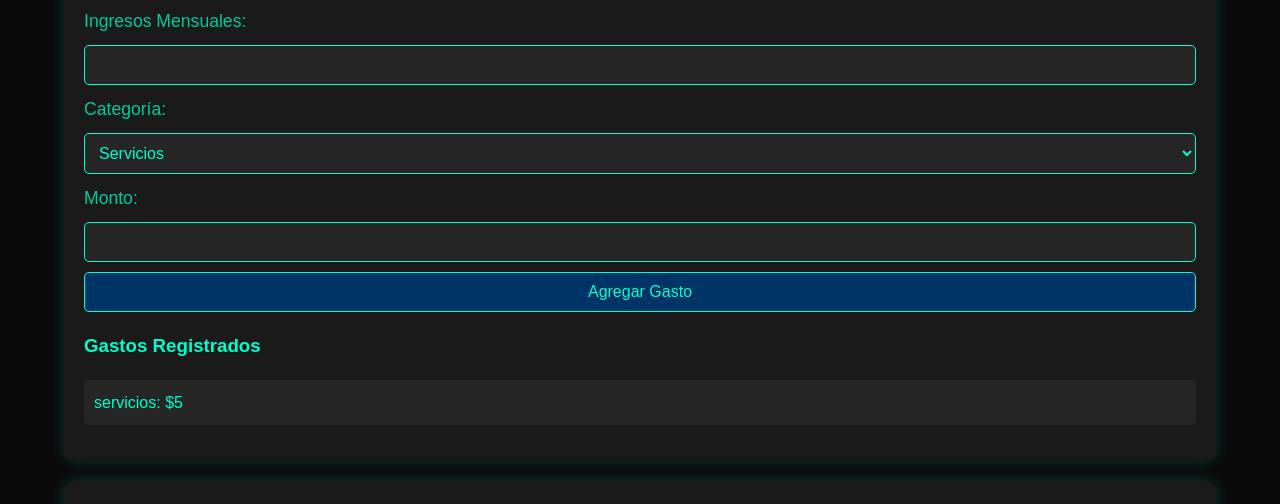
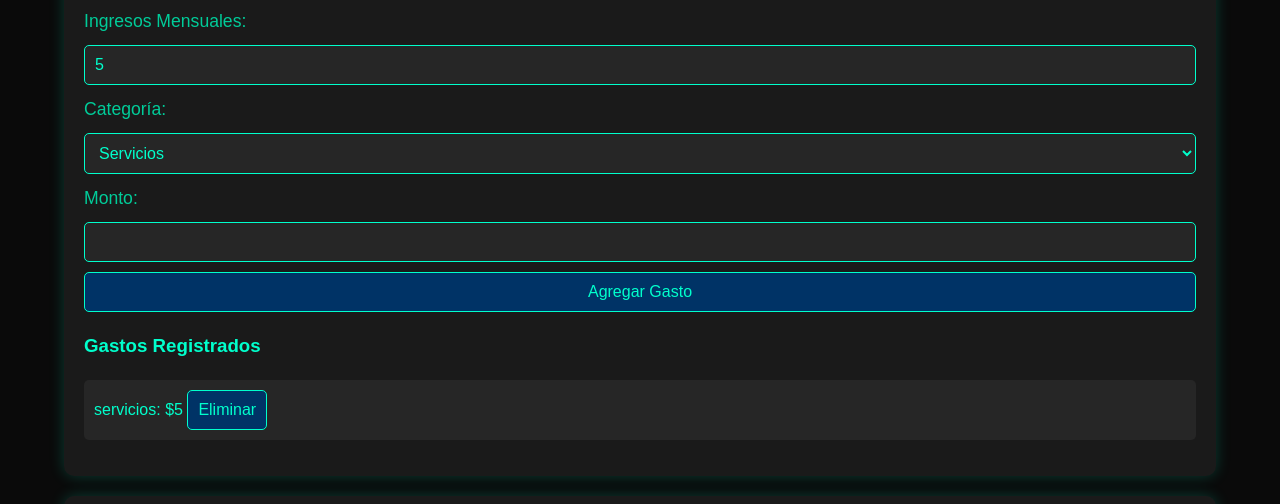
Before and after one commit to MarcosGallinger/denmar, a plain HTML site: page index.html in a window 1280 px wide. Both pictures are taken after typing "5", "5" into the empty fields and a click on the button "Agregar Gasto". Shown: the part 296-800 px from the top of the page. Drawn offline with nearby package versions, Linux system fonts and the light colour scheme.

Commit message:
Actualizacion

```diff
--- a/index.html
+++ b/index.html
@@ -142,6 +142,12 @@
                 <p id="ahorro-mensual"></p>
             </div>
         </section>
+
+        <!-- Sección de Recomendaciones de IA -->
+        <section id="recomendaciones-ia">
+            <h2>Recomendaciones de IA</h2>
+            <!-- Aquí se mostrarán las recomendaciones -->
+        </section>
     </main>
 
     <footer>
@@ -151,6 +157,6 @@
     </footer>
 
     <script src="https://cdn.jsdelivr.net/npm/chart.js"></script>
-    <script src="javascripts/scripts.js"></script>
+    <script type="module" src="javascripts/scripts.js"></script>
 </body>
 </html>
--- /dev/null
+++ b/javascripts/ia.js
@@ -0,0 +1,70 @@
+// ia.js - Lógica de IA para reducir gastos
+
+// Función para analizar gastos y generar recomendaciones
+function analizarGastos(gastos, ingresos) {
+    const categorias = {
+        servicios: 0,
+        transporte: 0,
+        alimentacion: 0,
+        tarjeta: 0,
+        educacion: 0,
+        salud: 0,
+        ocio: 0,
+        otros: 0,
+    };
+
+    // Calcular el total gastado por categoría
+    gastos.forEach(gasto => {
+        categorias[gasto.categoria] += gasto.monto;
+    });
+
+    // Calcular el porcentaje de gastos por categoría
+    const porcentajes = {};
+    for (const categoria in categorias) {
+        porcentajes[categoria] = (categorias[categoria] / ingresos) * 100;
+    }
+
+    // Generar recomendaciones basadas en reglas
+    const recomendaciones = [];
+    if (porcentajes.servicios > 15) {
+        recomendaciones.push("Considera reducir gastos en servicios. Revisa tus suscripciones y elimina las que no uses.");
+    }
+    if (porcentajes.transporte > 10) {
+        recomendaciones.push("Podrías ahorrar en transporte usando opciones más económicas o compartiendo viajes.");
+    }
+    if (porcentajes.alimentacion > 20) {
+        recomendaciones.push("Intenta cocinar en casa más seguido para reducir gastos en alimentación.");
+    }
+    if (porcentajes.tarjeta > 30) {
+        recomendaciones.push("Revisa tus deudas de tarjeta y considera consolidarlas o refinanciarlas.");
+    }
+    if (porcentajes.ocio > 15) {
+        recomendaciones.push("Reduce gastos en ocio. Busca actividades gratuitas o de bajo costo.");
+    }
+    if (porcentajes.otros > 10) {
+        recomendaciones.push("Revisa tus gastos en 'otros'. Identifica áreas donde puedas recortar.");
+    }
+
+    return recomendaciones;
+}
+
+// Función para mostrar recomendaciones en la interfaz
+function mostrarRecomendaciones(recomendaciones) {
+    const contenedorRecomendaciones = document.getElementById('recomendaciones-ia');
+    contenedorRecomendaciones.innerHTML = '<h3>Recomendaciones de IA</h3>';
+
+    if (recomendaciones.length === 0) {
+        contenedorRecomendaciones.innerHTML += '<p>¡Tus gastos están bien balanceados! Sigue así.</p>';
+    } else {
+        const lista = document.createElement('ul');
+        recomendaciones.forEach(recomendacion => {
+            const item = document.createElement('li');
+            item.textContent = recomendacion;
+            lista.appendChild(item);
+        });
+        contenedorRecomendaciones.appendChild(lista);
+    }
+}
+
+// Exportar funciones para usarlas en scripts.js
+export { analizarGastos, mostrarRecomendaciones };
--- a/javascripts/scripts.js
+++ b/javascripts/scripts.js
@@ -1,3 +1,8 @@
+// scripts.js - Archivo principal de JavaScript
+
+// Importar funciones de IA
+import { analizarGastos, mostrarRecomendaciones } from './ia.js';
+
 // Datos iniciales
 let ingresos = 0;
 let gastos = [];
@@ -18,9 +23,9 @@ function cargarDatos() {
         // Mostrar gastos en la lista
         const listaGastos = document.getElementById('lista-gastos').querySelector('ul');
         listaGastos.innerHTML = ''; // Limpiar lista
-        gastos.forEach(gasto => {
+        gastos.forEach((gasto, index) => {
             const nuevoGasto = document.createElement('li');
-            nuevoGasto.textContent = `${gasto.categoria}: $${gasto.monto}`;
+            nuevoGasto.innerHTML = `${gasto.categoria}: $${gasto.monto} <button data-index="${index}">Eliminar</button>`;
             listaGastos.appendChild(nuevoGasto);
         });
 
@@ -35,6 +40,10 @@ function cargarDatos() {
 
         // Actualizar gráfico de gastos
         actualizarGrafico();
+
+        // Mostrar recomendaciones de IA
+        const recomendaciones = analizarGastos(gastos, ingresos);
+        mostrarRecomendaciones(recomendaciones);
     }
 }
 
@@ -50,10 +59,22 @@ function guardarDatos() {
     localStorage.setItem('finanzasData', JSON.stringify(datos));
 }
 
+// Función para eliminar un gasto
+function eliminarGasto(index) {
+    gastos.splice(index, 1); // Eliminar el gasto del array
+    guardarDatos(); // Guardar los datos actualizados
+    cargarDatos(); // Recargar la lista de gastos
+}
+
 // Registrar ingresos y gastos
 document.getElementById('gastos-form').addEventListener('submit', function (e) {
     e.preventDefault();
-    ingresos = parseFloat(document.getElementById('ingresos').value);
+
+    // Solo cargar ingresos si no se han cargado previamente
+    if (ingresos === 0) {
+        ingresos = parseFloat(document.getElementById('ingresos').value);
+    }
+
     const categoria = document.getElementById('categoria').value;
     const monto = parseFloat(document.getElementById('monto').value);
 
@@ -61,15 +82,30 @@ document.getElementById('gastos-form').addEventListener('submit', function (e) {
 
     const listaGastos = document.getElementById('lista-gastos').querySelector('ul');
     const nuevoGasto = document.createElement('li');
-    nuevoGasto.textContent = `${categoria}: $${monto}`;
+    nuevoGasto.innerHTML = `${categoria}: $${monto} <button data-index="${gastos.length - 1}">Eliminar</button>`;
     listaGastos.appendChild(nuevoGasto);
 
     // Calcular presupuesto sugerido
     calcularPresupuesto();
-    document.getElementById('gastos-form').reset();
+
+    // Limpiar solo los campos de categoría y monto
+    document.getElementById('categoria').value = 'servicios'; // Resetear a la primera opción
+    document.getElementById('monto').value = '';
 
     // Guardar datos
     guardarDatos();
+
+    // Mostrar recomendaciones de IA
+    const recomendaciones = analizarGastos(gastos, ingresos);
+    mostrarRecomendaciones(recomendaciones);
+});
+
+// Event delegation para eliminar gastos
+document.getElementById('lista-gastos').addEventListener('click', function (e) {
+    if (e.target.tagName === 'BUTTON') {
+        const index = e.target.getAttribute('data-index');
+        eliminarGasto(index);
+    }
 });
 
 // Calcular presupuesto sugerido
```
